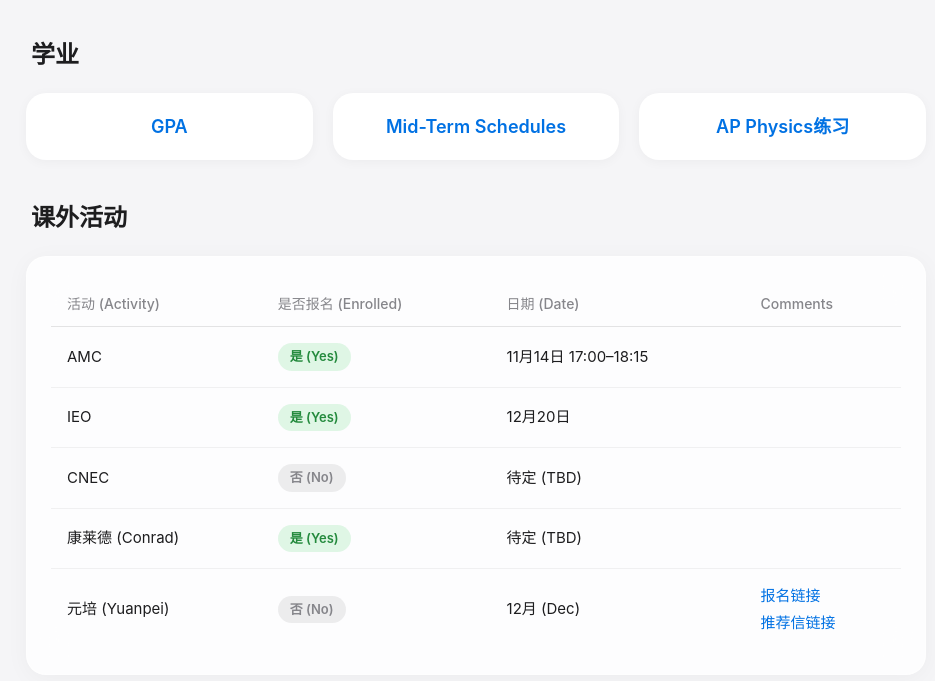
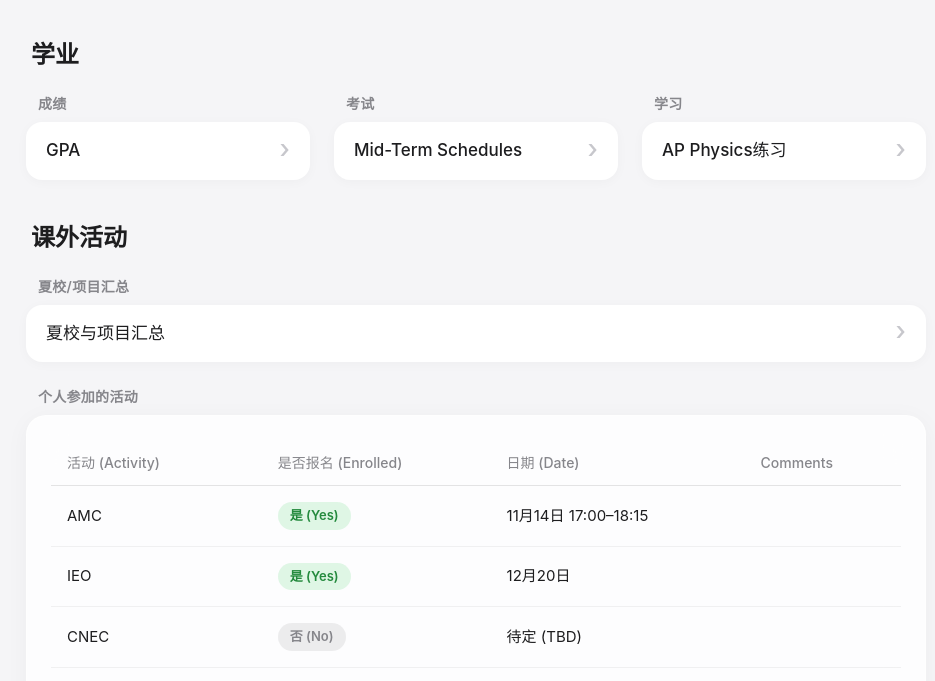
Before and after one commit to vzhang-dev/MichaelY, a plain HTML site: page index.html in a window 1280 px wide. Shown: the part 103-784 px from the top of the page, without its empty margins (164-1099 px from the left). Drawn offline with Linux system fonts and the light colour scheme.

Commit message:
Add files via upload

```diff
--- a/index.html
+++ b/index.html
@@ -71,31 +71,60 @@
             border: 1px solid rgba(255, 255, 255, 0.4);
         }
 
-        /* Classes Grid */
-        .classes-grid {
+        /* Academic Groups (iOS Settings Style) */
+        .academic-groups {
             display: grid;
-            grid-template-columns: repeat(auto-fit, minmax(200px, 1fr));
-            gap: 20px;
+            grid-template-columns: repeat(auto-fit, minmax(260px, 1fr));
+            gap: 24px;
         }
 
-        .class-link {
-            display: flex;
-            align-items: center;
-            justify-content: center;
-            background: #ffffff;
-            color: var(--accent-blue);
-            text-decoration: none;
-            padding: 20px;
-            border-radius: var(--border-radius-lg);
+        .academic-group h3 {
+            font-size: 14px;
             font-weight: 600;
-            font-size: 18px;
-            box-shadow: 0 2px 12px rgba(0, 0, 0, 0.04);
-            transition: transform 0.2s ease, box-shadow 0.2s ease;
+            color: var(--text-secondary);
+            margin-bottom: 8px;
+            padding-left: 12px;
+            text-transform: uppercase;
+            letter-spacing: 0.02em;
         }
 
-        .class-link:hover {
-            transform: translateY(-2px);
-            box-shadow: 0 8px 24px rgba(0, 0, 0, 0.08);
+        .list-card {
+            background: #ffffff;
+            border-radius: 16px;
+            box-shadow: 0 2px 12px rgba(0, 0, 0, 0.03);
+            overflow: hidden;
+            display: flex;
+            flex-direction: column;
+        }
+
+        .list-item {
+            display: flex;
+            justify-content: space-between;
+            align-items: center;
+            padding: 16px 20px;
+            text-decoration: none;
+            color: var(--text-primary);
+            font-size: 17px;
+            font-weight: 500;
+            border-bottom: 1px solid rgba(0, 0, 0, 0.05);
+            transition: background-color 0.2s ease;
+        }
+
+        .list-item:last-child {
+            border-bottom: none;
+        }
+
+        .list-item:hover {
+            background-color: rgba(0, 0, 0, 0.02);
+        }
+
+        .list-item::after {
+            content: "›";
+            font-size: 26px;
+            color: #c7c7cc;
+            line-height: 1;
+            margin-left: 10px;
+            margin-top: -4px;
         }
 
         /* Table Styles */
@@ -263,18 +292,43 @@
     <!-- Section 1: Classes -->
     <section>
         <h2>学业</h2>
-        <div class="classes-grid">
-            <a href="homework_status.html" class="class-link">GPA</a>
-            <a href="Mid-term Scheduels.html" class="class-link">Mid-Term Schedules</a>
-            <a href="https://duola007.github.io/ap-physics1/" target="_blank" class="class-link">AP Physics练习</a>
+        <div class="academic-groups">
+            <div class="academic-group">
+                <h3>成绩</h3>
+                <div class="list-card">
+                    <a href="homework_status.html" class="list-item">GPA</a>
+                </div>
+            </div>
+            <div class="academic-group">
+                <h3>考试</h3>
+                <div class="list-card">
+                    <a href="Mid-term Scheduels.html" class="list-item">Mid-Term Schedules</a>
+                </div>
+            </div>
+            <div class="academic-group">
+                <h3>学习</h3>
+                <div class="list-card">
+                    <a href="https://duola007.github.io/ap-physics1/" target="_blank" class="list-item">AP Physics练习</a>
+                </div>
+            </div>
         </div>
     </section>
 
     <!-- Section 2: Extracurricular Activities -->
     <section>
         <h2>课外活动</h2>
-        <div class="card table-container">
-            <table>
+
+        <div class="academic-group" style="margin-bottom: 24px;">
+            <h3>夏校/项目汇总</h3>
+            <div class="list-card">
+                <a href="all_activities_summary.html" class="list-item">夏校与项目汇总</a>
+            </div>
+        </div>
+
+        <div class="academic-group">
+            <h3>个人参加的活动</h3>
+            <div class="card table-container">
+                <table>
                 <thead>
                     <tr>
                         <th>活动 (Activity)</th>
@@ -319,6 +373,7 @@
                     </tr>
                 </tbody>
             </table>
+            </div>
         </div>
     </section>
 
@@ -400,7 +455,10 @@
                 <div class="cal-day"><div class="cal-date">18</div></div>
                 <div class="cal-day"><div class="cal-date">19</div></div>
                 <div class="cal-day"><div class="cal-date">20</div></div>
-                <div class="cal-day"><div class="cal-date">21</div></div>
+                <div class="cal-day">
+                    <div class="cal-date">21</div>
+                    <div class="cal-event course">10-11 腾老师数学</div>
+                </div>
 
                 <!-- Week 4 -->
                 <div class="cal-day">
```
